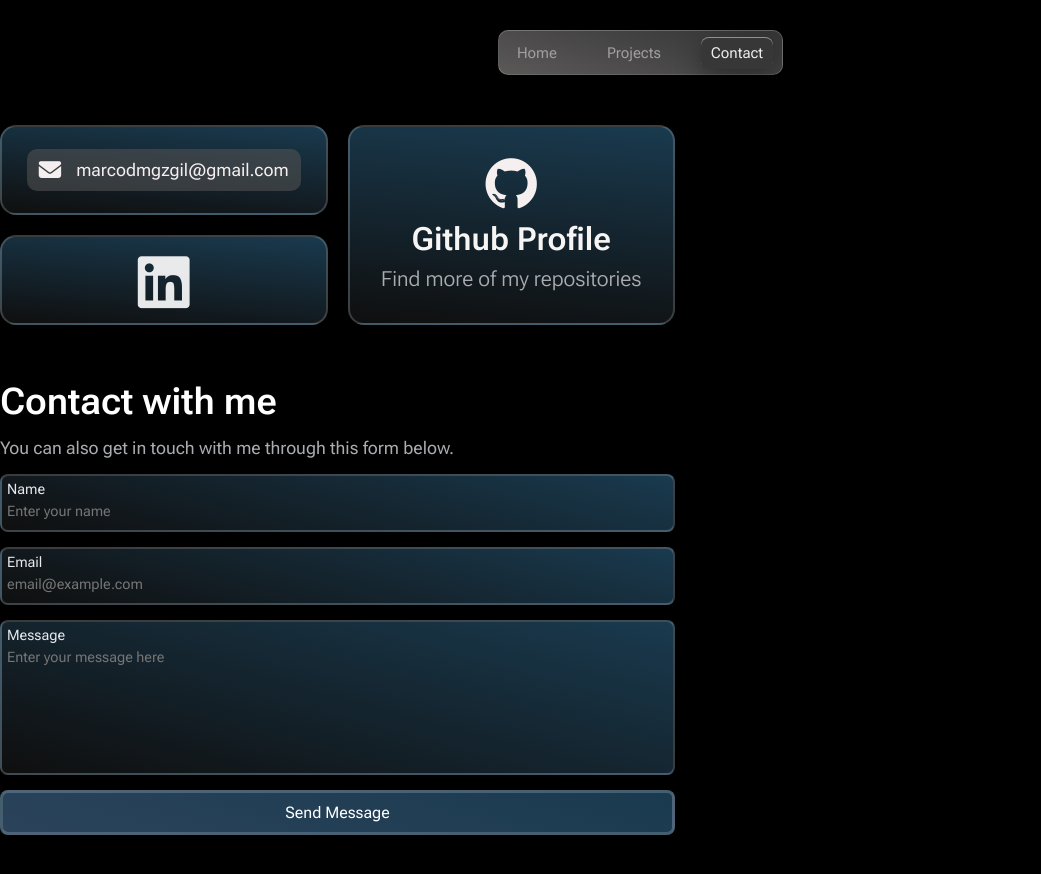
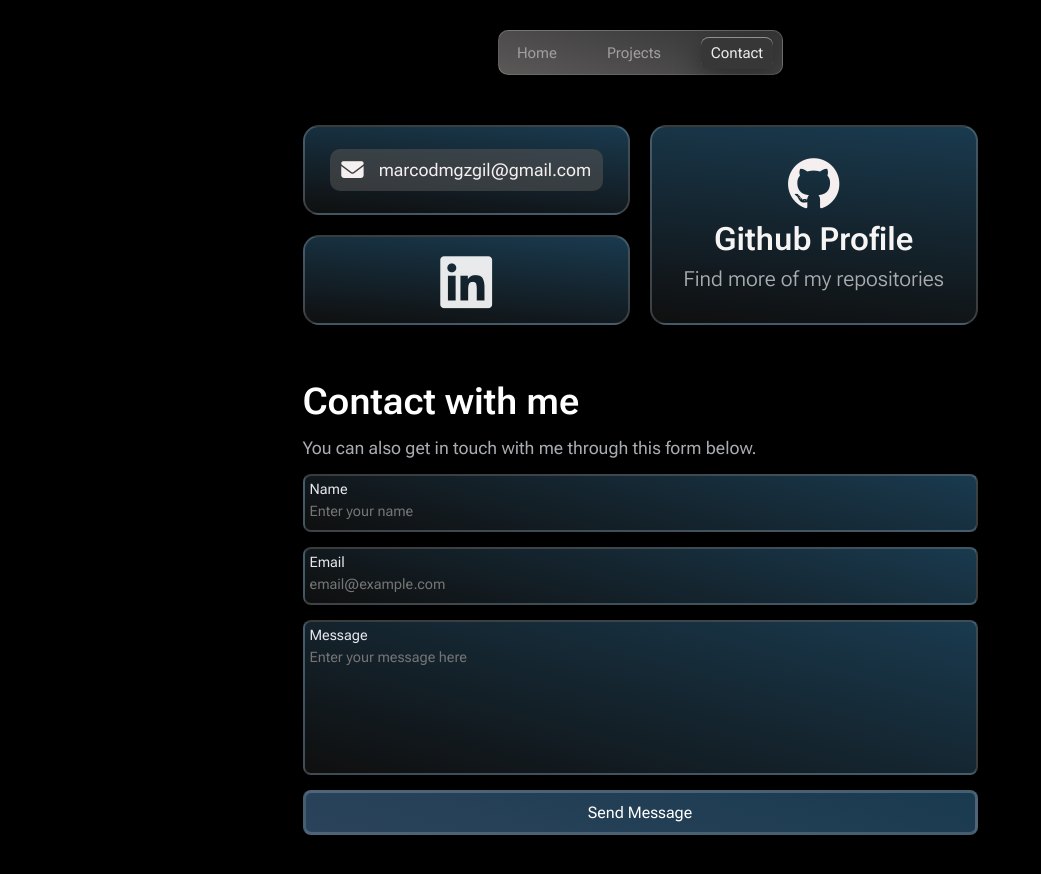
Before and after one commit to Marcodggz/portfolio, a React (Vite) app: page /contact in a window 1280 px wide. Shown: the whole page, without its empty margins (0-1041 px from the left). Built offline with nearby package versions, Linux system fonts and the light colour scheme.

Commit message:
fix: center contact layout

```diff
--- a/src/pages/Contact/Contact.module.css
+++ b/src/pages/Contact/Contact.module.css
@@ -8,7 +8,9 @@
   display: flex;
   justify-content: center;
   align-items: center;
-  width: 675px;
+  width: 100%;
+  max-width: 675px;
+  margin: 0 auto;
 }
 
 .gridContact {
```
